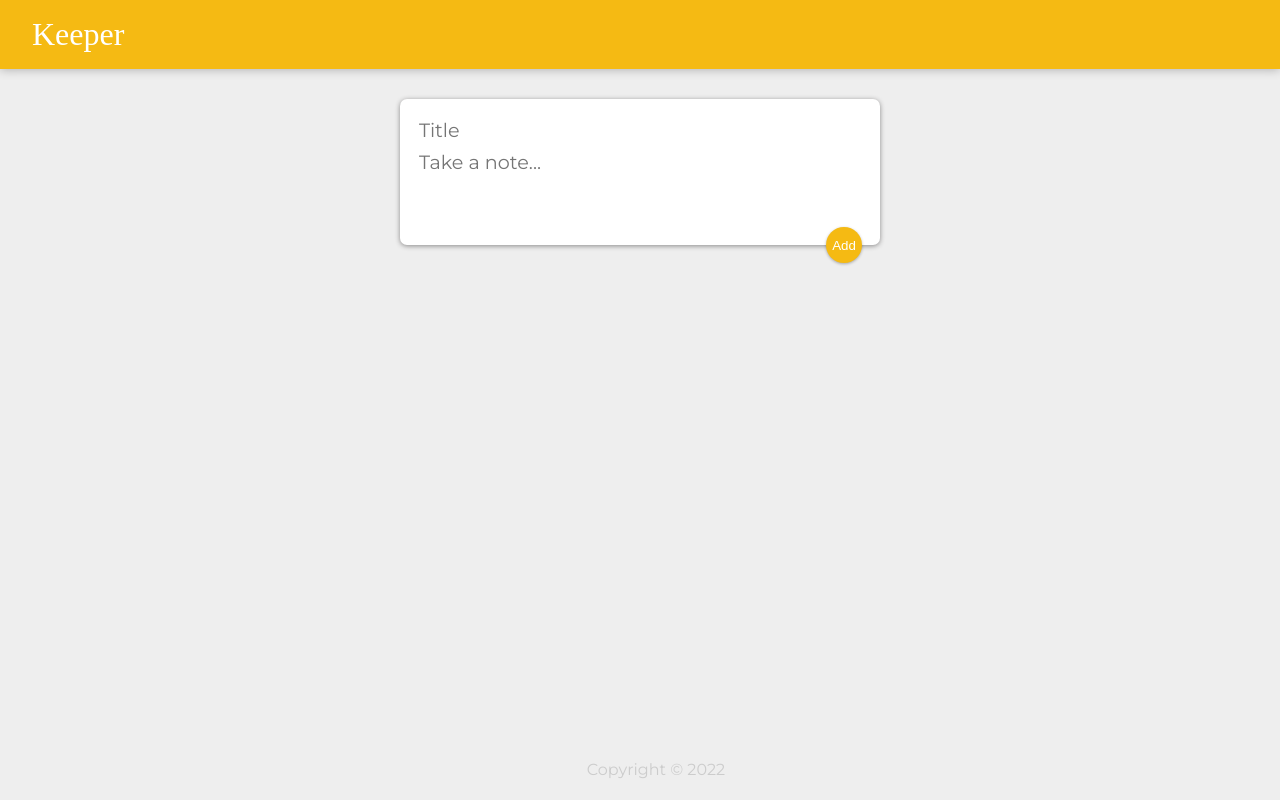
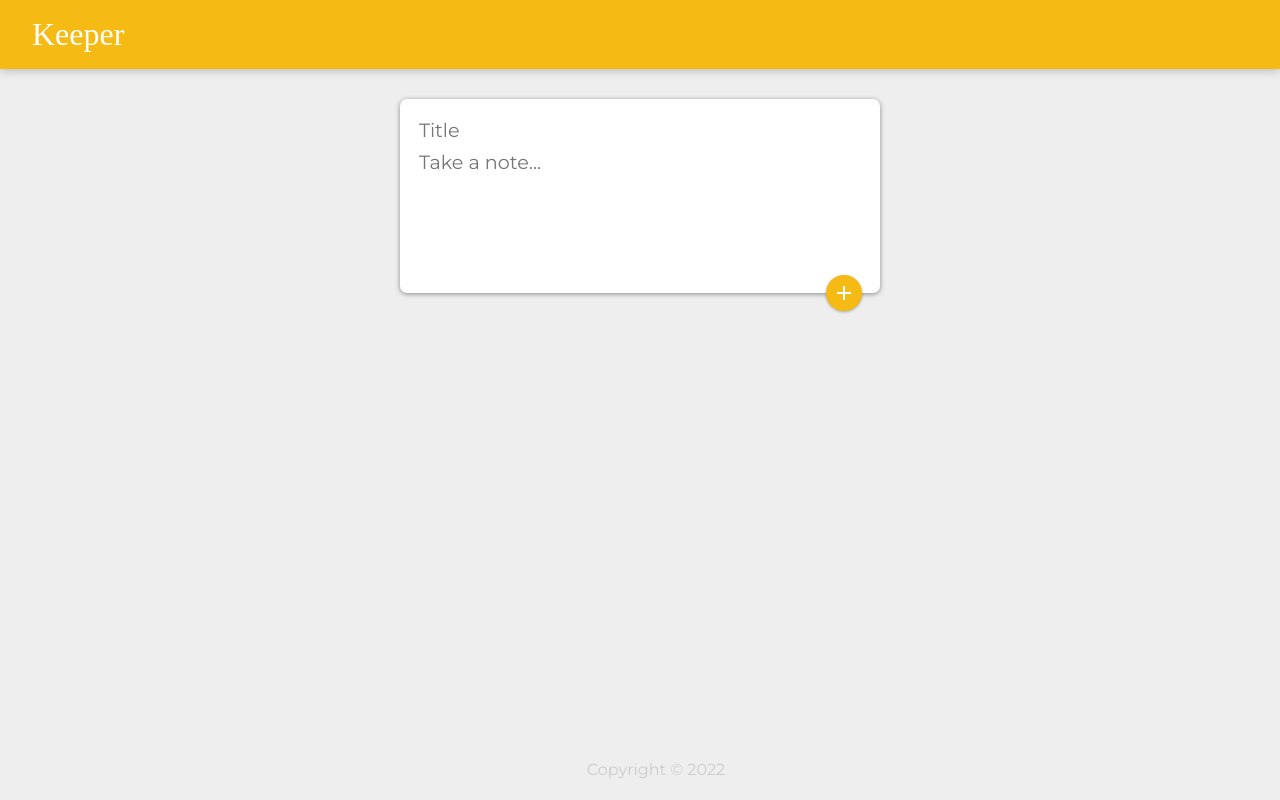
Before and after one commit to faheem4531/Keeper-App, a React (Create React App) app in the folder keeper-app/: page / in a window 1280 px wide. Built offline with nearby package versions, Linux system fonts and the light colour scheme; a web font is replaced by a local one.

Commit message:
use material-ui for icons

```diff
--- a/keeper-app/package.json
+++ b/keeper-app/package.json
@@ -3,6 +3,10 @@
   "version": "0.1.0",
   "private": true,
   "dependencies": {
+    "@emotion/react": "^11.10.4",
+    "@emotion/styled": "^11.10.4",
+    "@mui/icons-material": "^5.10.6",
+    "@mui/material": "^5.10.8",
     "@testing-library/jest-dom": "^5.16.5",
     "@testing-library/react": "^13.4.0",
     "@testing-library/user-event": "^13.5.0",
--- a/keeper-app/src/components/inputArea/InputArea.js
+++ b/keeper-app/src/components/inputArea/InputArea.js
@@ -1,4 +1,7 @@
 import React, { useState } from "react";
+import AddIcon from '@mui/icons-material/Add';
+import Fab from '@mui/material/Fab';
+import Zoom from '@mui/material/Zoom';
 
 function InputArea(props) {
 
@@ -28,8 +31,9 @@
   }
 
   return (
-    <div>
+
     <form className="create-note">
+      {/* {isExpanded && ( */}
       <input
         name="title"
         value={note.title}
@@ -41,11 +45,15 @@
         value={note.content}
         onChange={handleChange}
         placeholder="Take a note..."
-          rows="3"
+        rows="5"
       />
-        <button onClick={onClick}>Add</button>
+      <Zoom in={true}>
+        <Fab
+          onClick={onClick}><AddIcon />
+        </Fab>
+      </Zoom>
     </form>
-    </div>
+
   );
 }
 
--- a/keeper-app/src/components/note/Note.js
+++ b/keeper-app/src/components/note/Note.js
@@ -1,4 +1,5 @@
 import React from "react";
+import DeleteIcon from '@mui/icons-material/Delete';
 
 const Note = (prop) => {
 
@@ -9,7 +10,7 @@
         <div className="note">
             <h1>{prop.title}</h1>
             <p>{prop.content}</p>
-            <button onClick={handleClick}> DELETE </button>
+            <button onClick={handleClick}> <DeleteIcon /> </button>
         </div>
     )
 }
```
Also changed, not shown: 1 other file (tests, documents, lock files or other folders). Lines whose indentation alone changed are shown as unchanged.
